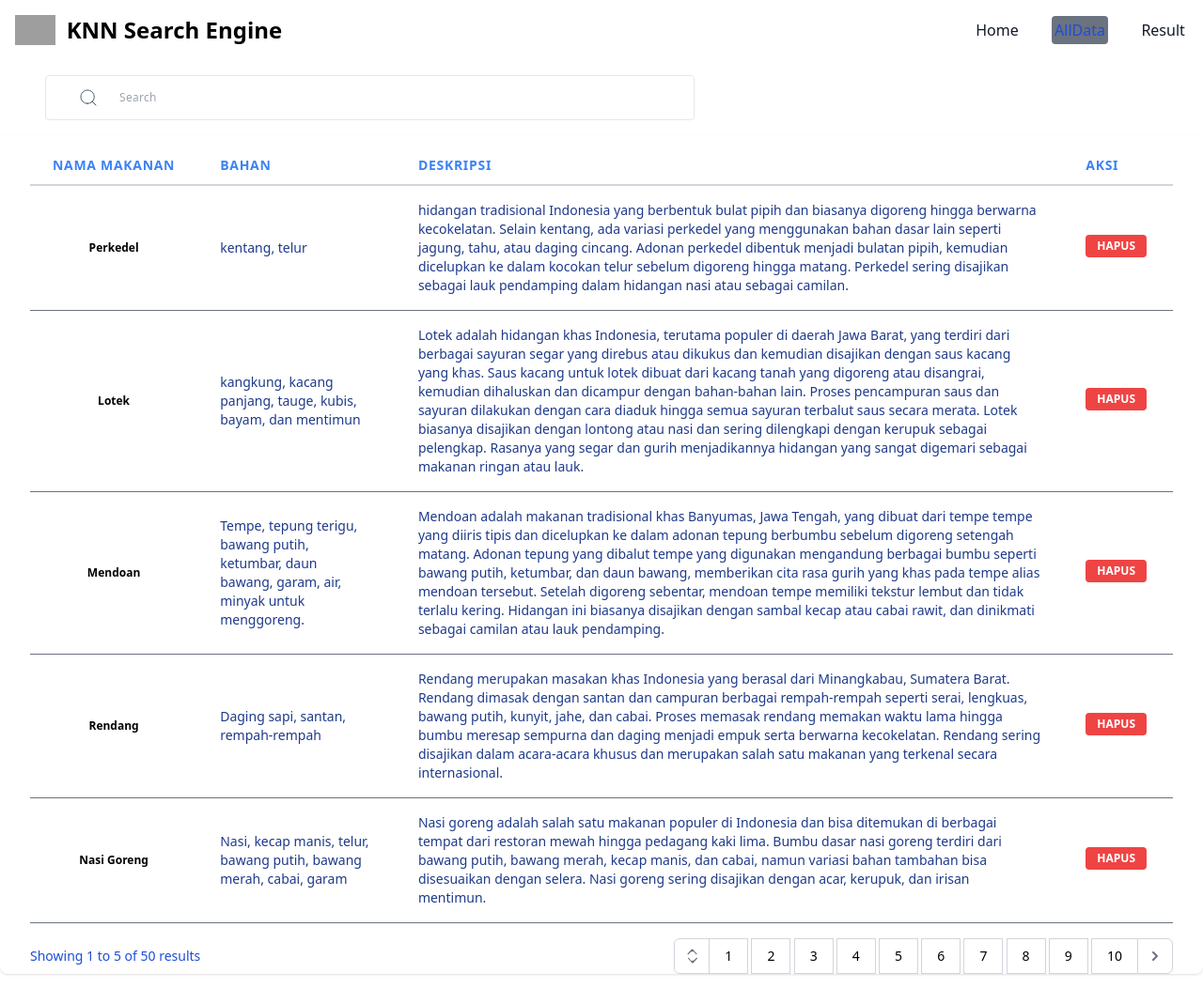
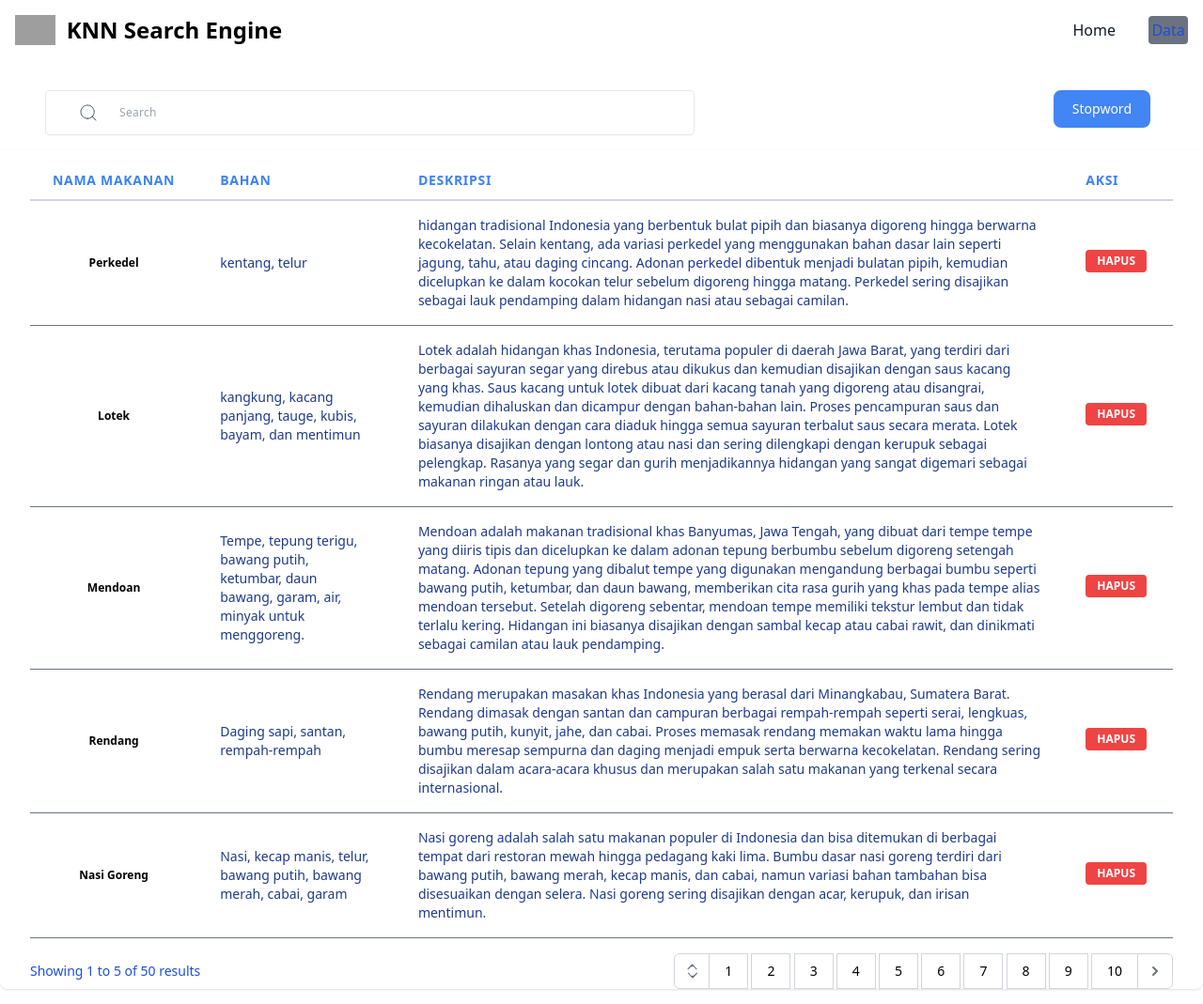
Before and after one commit to faprikaa/STKI-SearchEngine, a Django app: page /alldata/ in a window 1280 px wide. Shown: the whole page at 94% size. Before the commit the page ends 1038 px from the top, so only its background shows below. Run offline with Django 5.2, Linux system fonts and the light colour scheme; data comes from the database, SQL or seed files in the repository; some libraries are stand-ins or nearby versions; grey boxes are pictures that could not be loaded.

Commit message:
menambahkan modal informasi, modal stopword

```diff
--- a/templates/alldata.html
+++ b/templates/alldata.html
@@ -3,7 +3,7 @@
 {% block content %}
 
     <!-- component -->
-    <div class="-my-2 py-2 overflow-x-auto sm:-mx-6 sm:px-6 lg:-mx-8 pr-10 lg:px-8">
+    <div class="my-2 py-2 overflow-x-auto">
         <div class="align-middle rounded-tl-lg rounded-tr-lg inline-block w-full py-4 overflow-hidden bg-white shadow-lg px-12">
             <div class="flex justify-between">
                 <div class="inline-flex border rounded w-7/12 px-2 lg:px-6 h-12 bg-transparent">
@@ -23,8 +23,13 @@
                         <input type="text"
                                class="flex-shrink flex-grow flex-auto leading-normal tracking-wide w-px flex-1 border border-none border-l-0 rounded rounded-l-none px-3 relative focus:outline-none text-xxs lg:text-xs lg:text-base text-gray-500 font-thin"
                                placeholder="Search">
+
                     </div>
+
                 </div>
+                <button class="text-white bg-[#4285F4] hover:bg-[#4285F4]/90 focus:ring-4 focus:outline-none focus:ring-[#4285F4]/50 font-medium rounded-lg text-sm px-5 py-2.5 text-center inline-flex items-center dark:focus:ring-[#4285F4]/55 me-2 mb-2"
+                        type="button" onclick="openModal2('')">Stopword
+                </button>
             </div>
         </div>
         <div class="align-middle inline-block min-w-full shadow overflow-hidden bg-white shadow-dashboard px-8 pt-3 rounded-bl-lg rounded-br-lg">
@@ -164,4 +169,35 @@
         }
     </script>
 
+    <div id="stopwordModal"
+         class="hidden fixed inset-0 z-50 overflow-auto bg-black bg-opacity-50 flex items-center justify-center">
+        <div class="bg-white rounded-lg p-8 w-50 h-50">
+            <h2 class="text-2xl mb-4">Stopword</h2>
+            <div class="max-h-60 overflow-y-auto p-8 w-50 h-50">
+                <ul>
+                    {% for word in stop_words %}
+                        <li>{{ word }}</li>
+                    {% endfor %}
+                </ul>
+            </div>
+            <div class="flex justify-end mt-4">
+                <button class="bg-gray-500 text-white px-4 py-2 rounded mr-2" type="button" onclick="closeModal2()">
+                    Tutup
+                </button>
+            </div>
+        </div>
+    </div>
+
+    <script>
+        function openModal2() {
+            document.getElementById('stopwordModal').classList.remove('hidden');
+        }
+
+        function closeModal2() {
+            document.getElementById('stopwordModal').classList.add('hidden');
+        }
+    </script>
+
+
+
 {% endblock content %}
--- a/templates/navbar.html
+++ b/templates/navbar.html
@@ -23,11 +23,7 @@
                 </li>
                 <li>
                     <a href="{% url 'alldata' %}"
-                       class="block py-2 px-3 rounded {% if request.resolver_match.url_name == 'alldata' %} bg-gray-500 text-blue-700 {% else %} text-gray-900 hover:bg-gray-100 md:hover:bg-transparent md:border-0 md:hover:text-blue-700 {% endif %} md:p-0 dark:text-white md:dark:hover:text-blue-500 dark:hover:bg-gray-700 dark:hover:text-white md:dark:hover:bg-transparent" style="padding: 0.2rem !important;">AllData</a>
-                </li>
-                <li>
-                    <a href="{% url 'test' %}"
-                       class="block py-2 px-3 rounded {% if request.resolver_match.url_name == 'test' %} bg-gray-500 text-blue-700 {% else %} text-gray-900 hover:bg-gray-100 md:hover:bg-transparent md:border-0 md:hover:text-blue-700 {% endif %} md:p-0 dark:text-white md:dark:hover:text-blue-500 dark:hover:bg-gray-700 dark:hover:text-white md:dark:hover:bg-transparent" style="padding: 0.2rem !important;">Result</a>
+                       class="block py-2 px-3 rounded {% if request.resolver_match.url_name == 'alldata' %} bg-gray-500 text-blue-700 {% else %} text-gray-900 hover:bg-gray-100 md:hover:bg-transparent md:border-0 md:hover:text-blue-700 {% endif %} md:p-0 dark:text-white md:dark:hover:text-blue-500 dark:hover:bg-gray-700 dark:hover:text-white md:dark:hover:bg-transparent" style="padding: 0.2rem !important;">Data</a>
                 </li>
             </ul>
         </div>
--- a/webapp/views.py
+++ b/webapp/views.py
@@ -19,8 +19,11 @@ nltk.download('punkt')
 
 stop_factory = StopWordRemoverFactory().get_stop_words()
 
+
 def stemmed_words(doc):
     return ' '.join([stemmer.stem(word) for word in nltk.word_tokenize(doc) if word.lower() not in stop_factory])
+
+
 # Create your views here.
 
 def index(request):
@@ -76,12 +79,19 @@ def alldata(request):
     context = {
         'makanan': makanan,
         'query': query,
+        'stop_words': stop_factory,
     }
 
-    return render(request, "alldata.html", {'makanan': makanan})
+    return render(request, "alldata.html", context)
 
 
 def deletemakanan(request, id):
+    mkn = Makanan.objects.get(id=id)
+    mkn.delete()
+    return redirect("/alldata")
+
+
+def info(request, id):
     mkn = Makanan.objects.get(id=id)
     mkn.delete()
     return redirect("/alldata")
@@ -100,7 +110,6 @@ def test(request):
     df['stemmed_nama'] = df['nama'].apply(stemmed_words)
     df['combined_text'] = df['stemmed_deskripsi'] + ' ' + df['stemmed_bahan'] + ' ' + df['stemmed_nama']
 
-
     count_vect = CountVectorizer()
     X_train_counts = count_vect.fit_transform(df['combined_text'])
 
@@ -115,16 +124,4 @@ def test(request):
         df['weight'] = cosine_similarities
         df.sort_values(by='weight', ascending=False, inplace=True)
 
-    # Print the DataFrame
-    # print(df[['name', 'deskripsi', 'stemmed_deskripsi', 'weight']])
-    return render(request, 'search_test.html', {'data': df.to_html()})
-
-
-# def search():
-#     queryset = Makanan.objects.all()
-#
-#     data = list(queryset.values())
-#
-#     # Convert the food data into a DataFrame
-#     df = pd.DataFrame(data)
-#     dd(data)
+    return render(request, 'search_test.html', {'data': df.to_html(), 'stop_words': stop_factory})
```
Also changed, not shown: templates/index.html (+49 -5 lines), templates/search_test.html (+8 -1 lines).
